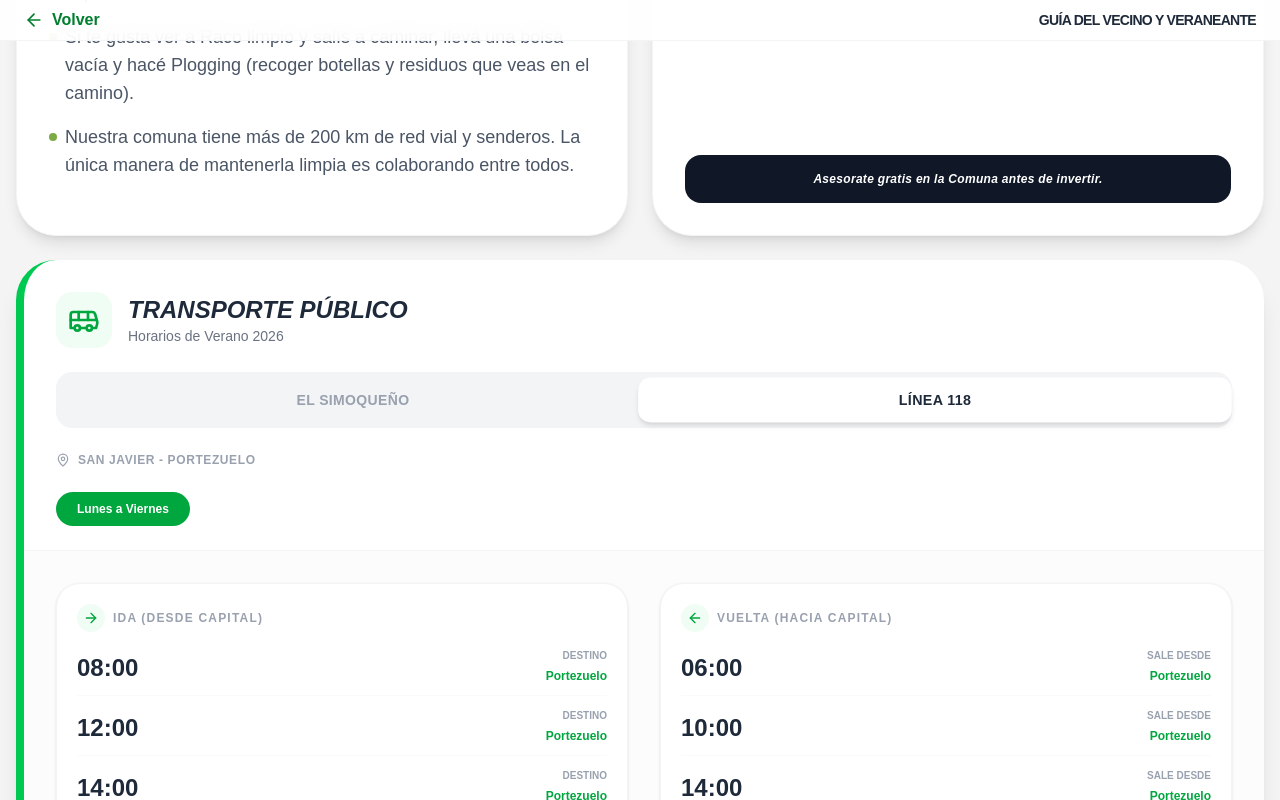
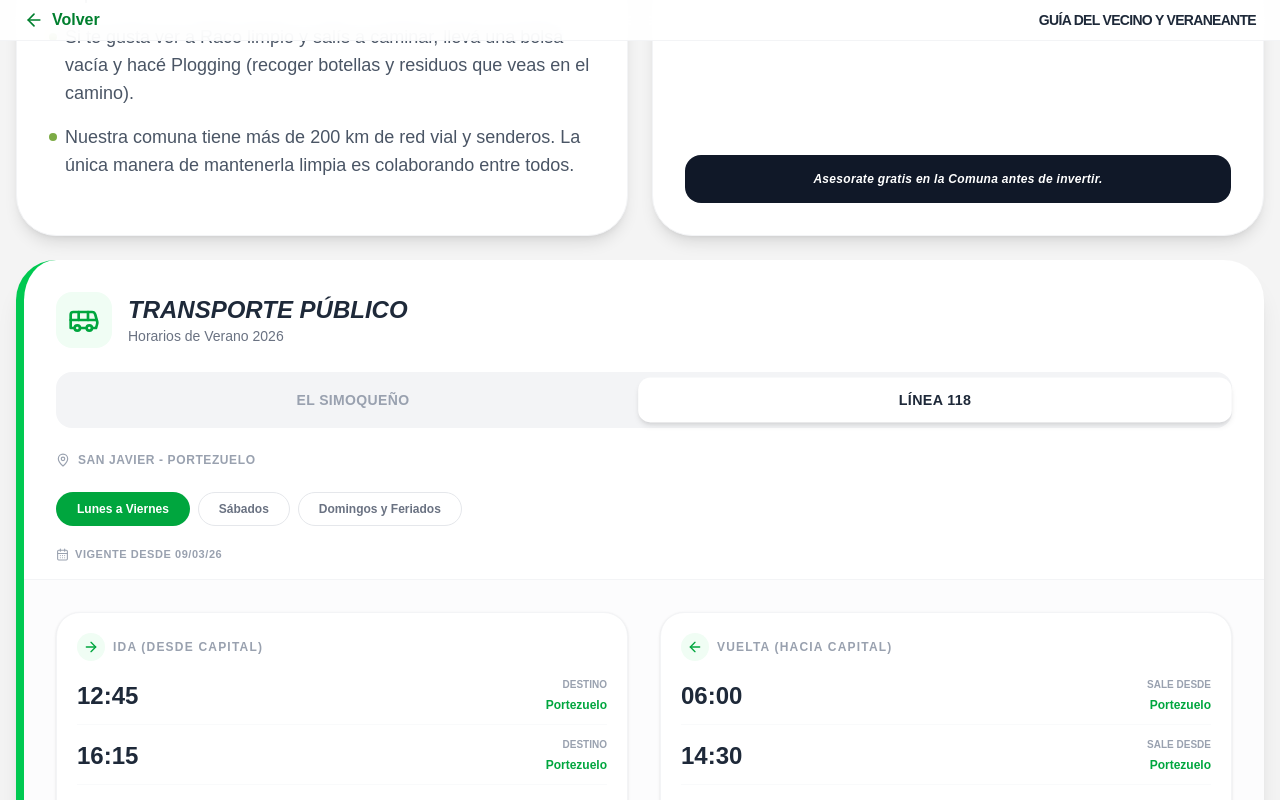
Before and after one commit to leo43161/raco-web-v2, a Next.js app: page /veraneantes in a window 1280 px wide. Both pictures are taken after a click on the button "LÍNEA 118". Shown: the part 3117-3917 px from the top of the page. Built offline with nearby package versions, Linux system fonts and the light colour scheme.

Commit message:
Se actualizo la info de los colectivos

```diff
--- a/src/components/TransporteSection.tsx
+++ b/src/components/TransporteSection.tsx
@@ -2,7 +2,7 @@
 /* @/components/TransporteSection.tsx */
 import { useState } from "react";
 import { motion, AnimatePresence } from "framer-motion";
-import { Bus, MapPin, Clock, ArrowRight, Ticket, CalendarDays } from "lucide-react";
+import { Bus, MapPin, Clock, ArrowRight, CalendarDays, CreditCard, QrCode, Wallet, Banknote, Phone, MessageCircle } from "lucide-react";
 
 // --- DATA PROVISTA POR EL USUARIO ---
 const DATA_TRANSPORTE = [
@@ -76,23 +76,53 @@ const DATA_TRANSPORTE = [
     id: "linea118",
     lineName: "Línea 118",
     route: "San Javier - Portezuelo",
+    company: "El Portezuelo SRL",
     color: "bg-green-600",
     lightColor: "bg-green-50",
+    contacts: { phone: "4257361", whatsapp: "3816408267" },
+    payments: {
+      subtitle: "Ya podés pagar con todos los medios de pago tu viaje",
+      methods: [
+        { icon: "card", label: "Tarjetas bancarias", detail: "Visa o Mastercard" },
+        { icon: "qr", label: "QR Virtual", detail: "Independencia" },
+        { icon: "wallet", label: "Billeteras virtuales", detail: "" }
+      ],
+      note: "Continúa también la opción de pago con efectivo"
+    },
     schedules: [
       {
         days: "Lunes a Viernes",
+        validFrom: "09/03/26",
         trips: [
           { origin: "Portezuelo", time: "06:00", destination: "Terminal" },
+          { origin: "Terminal", time: "12:45", destination: "Portezuelo" },
+          { origin: "Portezuelo", time: "14:30", destination: "Terminal" },
+          { origin: "Terminal", time: "16:15", destination: "Portezuelo" },
+          { origin: "Portezuelo", time: "18:00", destination: "Terminal" },
+          { origin: "Terminal", time: "20:00", destination: "Portezuelo" }
+        ]
+      },
+      {
+        days: "Sábados",
+        validFrom: "02/03/26",
+        trips: [
+          { origin: "Portezuelo", time: "07:00", destination: "Terminal" },
+          { origin: "Terminal", time: "12:00", destination: "Portezuelo" },
+          { origin: "Portezuelo", time: "14:00", destination: "Terminal" },
+          { origin: "Terminal", time: "16:00", destination: "Portezuelo" },
+          { origin: "Portezuelo", time: "18:00", destination: "Terminal" }
+        ]
+      },
+      {
+        days: "Domingos y Feriados",
+        validFrom: "02/03/26",
+        trips: [
           { origin: "Terminal", time: "08:00", destination: "Portezuelo" },
           { origin: "Portezuelo", time: "10:00", destination: "Terminal" },
           { origin: "Terminal", time: "12:00", destination: "Portezuelo" },
           { origin: "Portezuelo", time: "14:00", destination: "Terminal" },
-          { origin: "Terminal", time: "14:00", destination: "Portezuelo" },
-          { origin: "Portezuelo", time: "16:00", destination: "Terminal" },
           { origin: "Terminal", time: "16:00", destination: "Portezuelo" },
-          { origin: "Portezuelo", time: "18:00", destination: "Terminal" },
-          { origin: "Terminal", time: "18:00", destination: "Portezuelo" },
-          { origin: "Portezuelo", time: "21:00", destination: "Terminal" }
+          { origin: "Portezuelo", time: "18:00", destination: "Terminal" }
         ]
       }
     ]
@@ -106,6 +136,8 @@ export default function TransporteSection() {
   const activeLine = DATA_TRANSPORTE[activeLineIdx];
   // Aseguramos que el índice del día no se rompa al cambiar de línea
   const currentSchedule = activeLine.schedules[activeDayIdx] || activeLine.schedules[0];
+  // "validFrom" solo está presente en las líneas que lo informan (ej: 118)
+  const validFrom = (currentSchedule as { validFrom?: string }).validFrom;
 
   // LOGICA DE FILTRADO (IDA vs VUELTA)
   let ida: any[] = [];
@@ -179,6 +211,13 @@ export default function TransporteSection() {
             </button>
           ))}
         </div>
+
+        {/* --- VIGENCIA DEL HORARIO --- */}
+        {validFrom && (
+          <p className="mt-3 flex items-center gap-1.5 text-[11px] font-bold text-gray-400 uppercase tracking-wider">
+            <CalendarDays size={13} /> Vigente desde {validFrom}
+          </p>
+        )}
       </div>
 
       {/* --- GRILLA DE HORARIOS (IDA Y VUELTA) --- */}
@@ -235,6 +274,61 @@ export default function TransporteSection() {
 
         </div>
 
+        {/* --- MEDIOS DE PAGO Y CONTACTO (solo líneas que lo informan) --- */}
+        {activeLine.payments && (
+          <div className="mt-6 bg-white rounded-3xl p-5 md:p-6 shadow-sm border border-gray-100">
+            <div className="flex items-center gap-3 mb-4">
+              <div className={`p-2 rounded-xl ${activeLine.lightColor} text-green-600`}>
+                <CreditCard size={20} />
+              </div>
+              <div>
+                <h4 className="text-sm font-black uppercase tracking-wide text-gray-800">Medios de Pago</h4>
+                <p className="text-[11px] font-medium text-gray-400 leading-tight">{activeLine.payments.subtitle}</p>
+              </div>
+            </div>
+
+            <div className="grid grid-cols-1 sm:grid-cols-3 gap-3">
+              {activeLine.payments.methods.map((m: { icon: string; label: string; detail: string }, i: number) => (
+                <div key={i} className="flex items-center gap-3 bg-gray-50 rounded-2xl p-3 border border-gray-100">
+                  <div className={`${activeLine.color} text-white p-2 rounded-lg shrink-0`}>
+                    {m.icon === "card" && <CreditCard size={16} />}
+                    {m.icon === "qr" && <QrCode size={16} />}
+                    {m.icon === "wallet" && <Wallet size={16} />}
+                  </div>
+                  <div className="leading-tight">
+                    <span className="block text-xs font-black text-gray-800">{m.label}</span>
+                    {m.detail && <span className="block text-[11px] font-medium text-gray-500">{m.detail}</span>}
+                  </div>
+                </div>
+              ))}
+            </div>
+
+            {activeLine.payments.note && (
+              <div className="mt-3 flex items-center gap-2 text-xs font-bold text-gray-500">
+                <Banknote size={16} className="text-green-600 shrink-0" />
+                {activeLine.payments.note}
+              </div>
+            )}
+
+            {/* Contacto de la empresa */}
+            {activeLine.contacts && (
+              <div className="mt-5 pt-5 border-t border-gray-100 flex flex-col sm:flex-row sm:items-center gap-3">
+                {activeLine.company && (
+                  <span className="text-xs font-black uppercase tracking-wider text-gray-400">{activeLine.company}</span>
+                )}
+                <div className="flex flex-wrap gap-3 sm:ml-auto">
+                  <a href={`tel:${activeLine.contacts.phone}`} className="flex items-center gap-2 bg-gray-50 hover:bg-gray-100 transition-colors px-4 py-2 rounded-xl border border-gray-100 text-gray-700 font-bold text-sm">
+                    <Phone size={16} className="text-green-600" /> {activeLine.contacts.phone}
+                  </a>
+                  <a href={`https://wa.me/549${activeLine.contacts.whatsapp}`} target="_blank" rel="noopener noreferrer" className="flex items-center gap-2 bg-green-50 hover:bg-green-100 transition-colors px-4 py-2 rounded-xl border border-green-200 text-green-700 font-bold text-sm">
+                    <MessageCircle size={16} className="text-green-600" /> {activeLine.contacts.whatsapp}
+                  </a>
+                </div>
+              </div>
+            )}
+          </div>
+        )}
+
         <div className="mt-6 flex items-start gap-3 p-4 bg-white rounded-2xl border border-gray-100 text-xs text-gray-400 shadow-sm">
            <Clock size={16} className="shrink-0 mt-0.5" />
            <p>Los horarios pueden sufrir demoras o modificaciones por parte de la empresa. Se recomienda estar en la parada 10 minutos antes.</p>
```
Also changed, not shown: .claude/launch.json (added).
